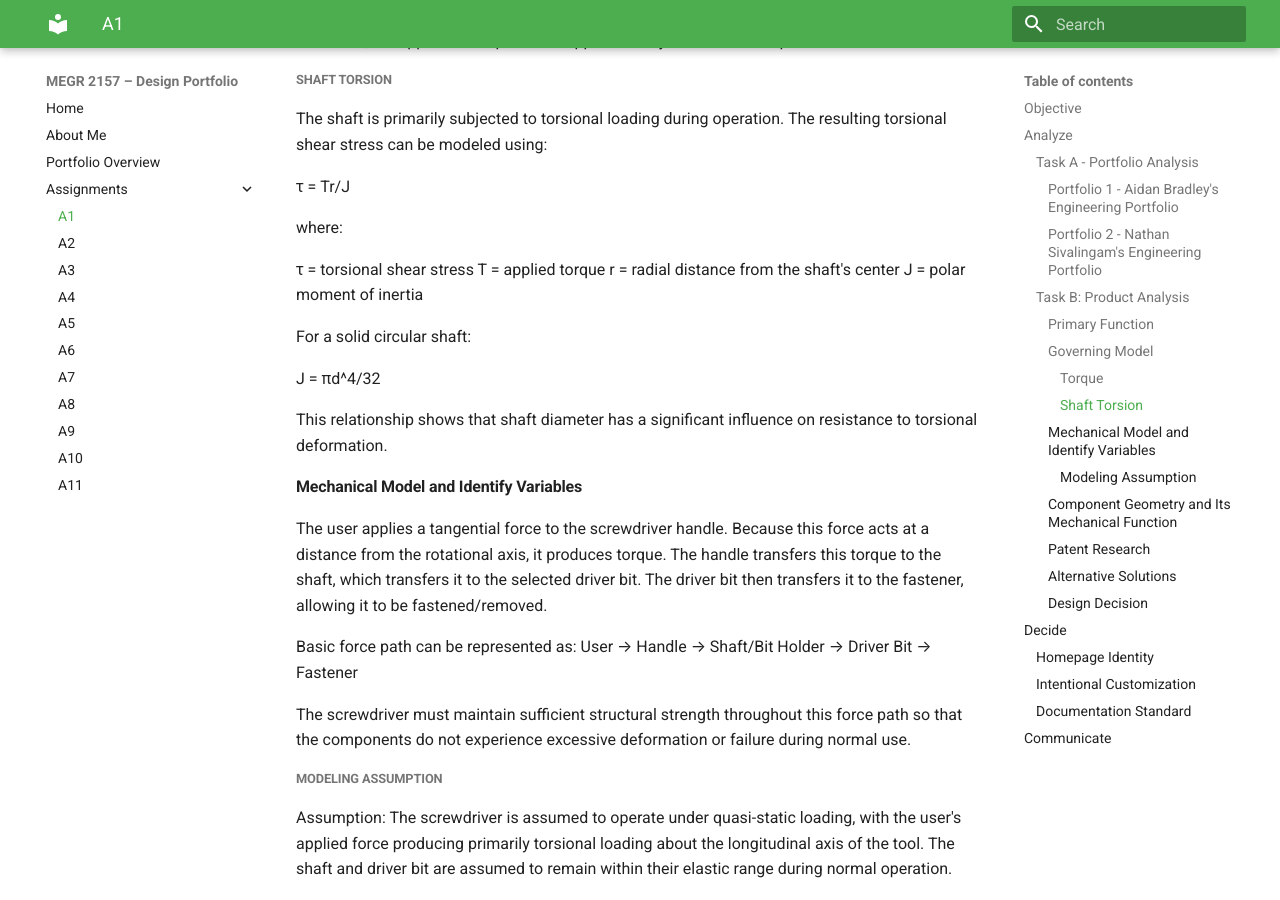
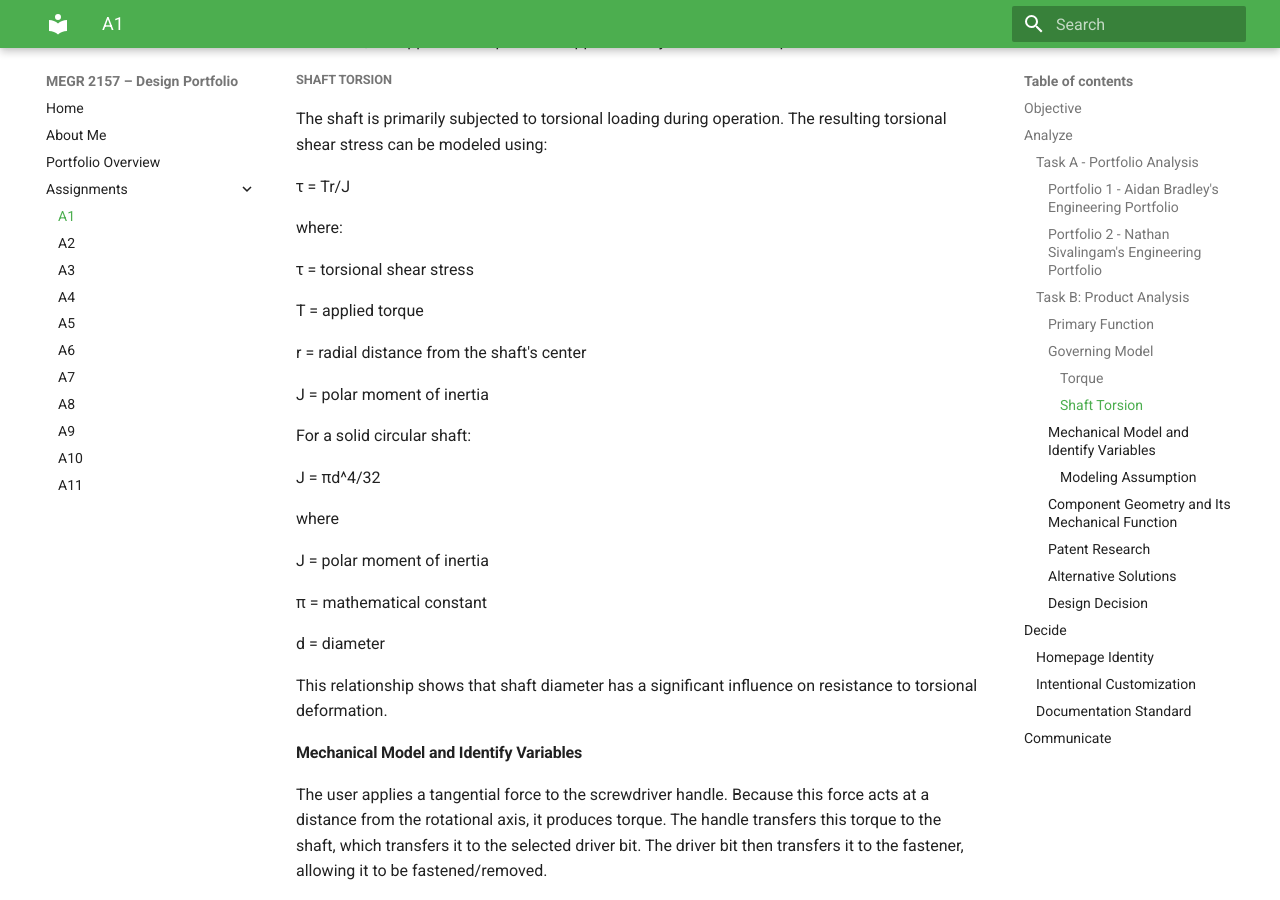
Before and after one commit to akaur-5/design-projects-portfolio, an MkDocs documentation site: the page built from docs/assignments/A01/index.md, in a window 1280 px wide and 900 px high, scrolled down 2786 px. Built offline with MkDocs 1.6.1 and Material for MkDocs 9.7.7, drawn with Linux system fonts in a browser that asks for light colours.

Commit message:
Enhance index.md with torque and inertia definitions
Added definitions for torque, radial distance, and polar moment of inertia in the context of torsional shear stress.

```diff
--- a/docs/assignments/A01/index.md
+++ b/docs/assignments/A01/index.md
@@ -72,13 +72,24 @@ The shaft is primarily subjected to torsional loading during operation. The resu
 where:
 
 τ = torsional shear stress
+
 T = applied torque
+
 r = radial distance from the shaft's center
+
 J = polar moment of inertia
 
 For a solid circular shaft:
 
 J = πd^4/32
+
+where
+
+J = polar moment of inertia
+
+π = mathematical constant
+
+d = diameter
 
 This relationship shows that shaft diameter has a significant influence on resistance to torsional deformation.
 
```
